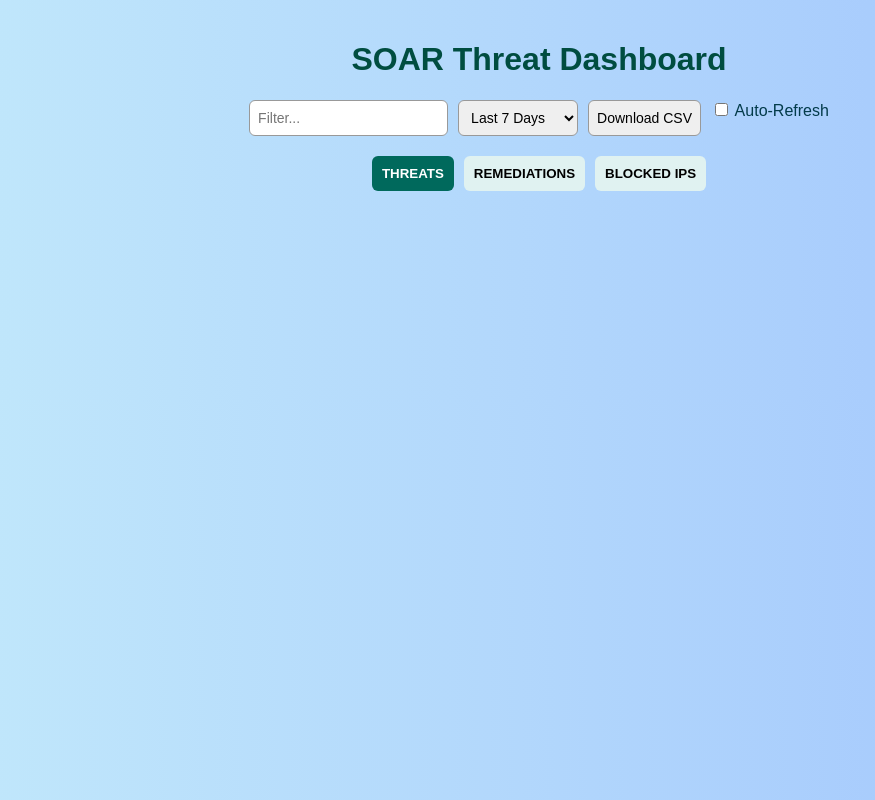
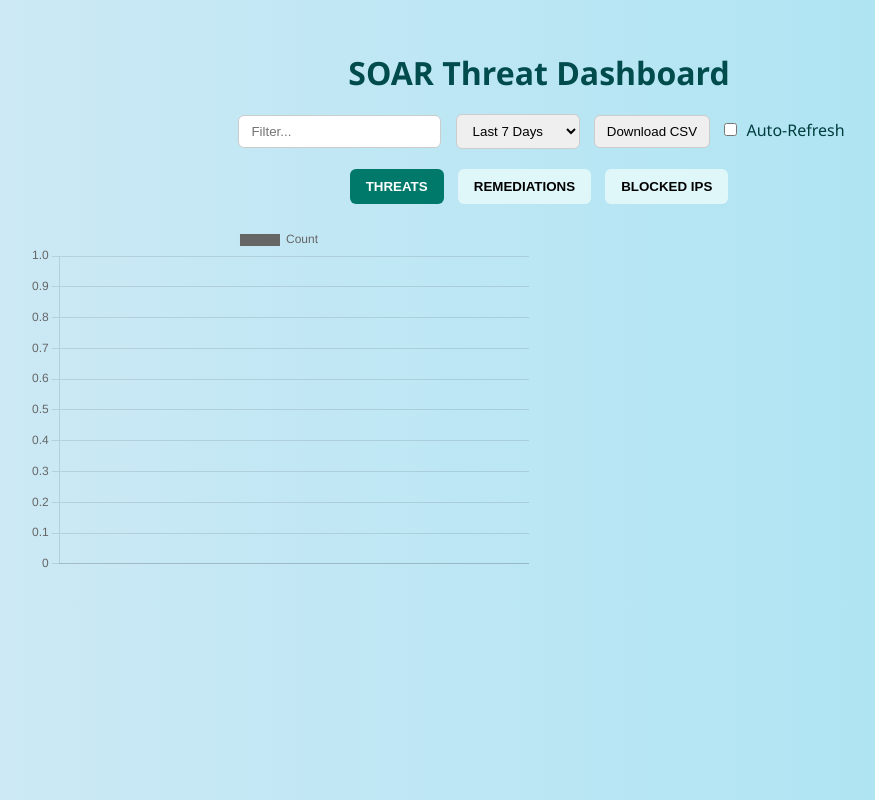
Before and after one commit to enweremo/soar-dashboard, a plain HTML site: page index.html in a window 1280 px wide. Both pictures are taken after a click on the button "THREATS". Shown: the whole page, without its empty margins (101-976 px from the left). Drawn offline with nearby package versions, Linux system fonts and the light colour scheme; no server answers.

Commit message:
Add files via upload

```diff
--- a/index.html
+++ b/index.html
@@ -4,35 +4,35 @@
   <meta charset="UTF-8" />
   <meta name="viewport" content="width=device-width, initial-scale=1.0"/>
   <title>SOAR Threat Dashboard</title>
-  <link rel="stylesheet" href="style.css" />
+  <link rel="stylesheet" href="style.css"/>
   <script src="https://cdn.jsdelivr.net/npm/chart.js"></script>
 </head>
 <body>
   <div class="container">
     <h1>SOAR Threat Dashboard</h1>
     <div class="controls">
-      <input type="text" id="search" placeholder="Filter..."/>
-      <select id="timeFilter">
+      <input type="text" id="filter" placeholder="Filter..."/>
+      <select id="timeRange">
         <option value="1">Today</option>
         <option value="7" selected>Last 7 Days</option>
         <option value="30">Last 30 Days</option>
       </select>
-      <button id="downloadCsv">Download CSV</button>
+      <button onclick="downloadCSV()">Download CSV</button>
       <label><input type="checkbox" id="autoRefresh"/> Auto-Refresh</label>
     </div>
-
     <div class="tabs">
-      <button class="tab-button active" data-tab="threats">THREATS</button>
-      <button class="tab-button" data-tab="remediations">REMEDIATIONS</button>
-      <button class="tab-button" data-tab="blocked">BLOCKED IPS</button>
+      <button class="tab-btn active" onclick="switchTab('threats')">THREATS</button>
+      <button class="tab-btn" onclick="switchTab('remediations')">REMEDIATIONS</button>
+      <button class="tab-btn" onclick="switchTab('blocked_ips')">BLOCKED IPS</button>
     </div>
-
-    <div class="chart-container">
-      <canvas id="barChart"></canvas>
-      <canvas id="pieChart"></canvas>
+    <div class="chart-section">
+      <div class="chart-container">
+        <canvas id="barChart"></canvas>
+      </div>
+      <div class="chart-container">
+        <canvas id="pieChart"></canvas>
+      </div>
     </div>
-
-    <div id="cards" class="card-container"></div>
   </div>
 
   <script src="script.js"></script>
--- a/script.js
+++ b/script.js
@@ -1,128 +1,111 @@
-const apiUrl = "https://q2wy1am2oj.execute-api.us-east-1.amazonaws.com/prod/data";
-let rawData = {};
+const API_URL = "https://q2wy1am2oj.execute-api.us-east-1.amazonaws.com/prod/data";
+let currentTab = "threats";
+let allData = {};
 
-document.addEventListener("DOMContentLoaded", () => {
-  document.getElementById("timeFilter").addEventListener("change", fetchAndRender);
-  document.getElementById("search").addEventListener("input", renderCards);
-  document.getElementById("downloadCsv").addEventListener("click", downloadCSV);
-  document.querySelectorAll(".tab-button").forEach(btn =>
-    btn.addEventListener("click", switchTab)
-  );
-  document.getElementById("autoRefresh").addEventListener("change", toggleAutoRefresh);
+const barChartCtx = document.getElementById("barChart").getContext("2d");
+const pieChartCtx = document.getElementById("pieChart").getContext("2d");
+let barChart, pieChart;
 
-  fetchAndRender();
-});
-
-let activeTab = "threats";
-let refreshInterval;
-
-function toggleAutoRefresh() {
-  if (document.getElementById("autoRefresh").checked) {
-    refreshInterval = setInterval(fetchAndRender, 60000);
-  } else {
-    clearInterval(refreshInterval);
-  }
+function switchTab(tab) {
+  currentTab = tab;
+  document.querySelectorAll(".tab-btn").forEach(btn => btn.classList.remove("active"));
+  document.querySelector(`.tab-btn[onclick*="${tab}"]`).classList.add("active");
+  updateCharts();
 }
 
-function switchTab(e) {
-  document.querySelectorAll(".tab-button").forEach(btn => btn.classList.remove("active"));
-  e.target.classList.add("active");
-  activeTab = e.target.dataset.tab;
-  renderCharts();
-  renderCards();
+function fetchData() {
+  const days = document.getElementById("timeRange").value;
+  fetch(`${API_URL}?days=${days}`)
+    .then(res => res.json())
+    .then(data => {
+      allData = data;
+      updateCharts();
+    });
 }
 
-function fetchAndRender() {
-  const days = document.getElementById("timeFilter").value;
-  fetch(`${apiUrl}?days=${days}`)
-    .then(res => res.json())
-    .then(data => {
-      rawData = data;
-      renderCharts();
-      renderCards();
-    })
-    .catch(err => console.error("Failed to load API:", err));
-}
+function updateCharts() {
+  const raw = allData[currentTab] || [];
+  const filter = document.getElementById("filter").value.toLowerCase();
+  const items = raw.filter(entry =>
+    Object.values(entry).some(value => String(value).toLowerCase().includes(filter))
+  );
 
-function renderCharts() {
-  const dataset = rawData[activeTab] || [];
+  const labelKey = currentTab === "threats" ? "ActionType" :
+                   currentTab === "remediations" ? "event_type" : "ip_address";
 
-  const labels = {};
-  dataset.forEach(item => {
-    const key = item.event_type || item.country || "Unknown";
-    labels[key] = (labels[key] || 0) + 1;
-  });
+  const counts = items.reduce((acc, item) => {
+    const key = item[labelKey] || "Unknown";
+    acc[key] = (acc[key] || 0) + 1;
+    return acc;
+  }, {});
 
-  const keys = Object.keys(labels);
-  const values = Object.values(labels);
+  const labels = Object.keys(counts);
+  const values = Object.values(counts);
 
-  const barCtx = document.getElementById("barChart").getContext("2d");
-  const pieCtx = document.getElementById("pieChart").getContext("2d");
+  const colors = labels.map((_, i) => `hsl(${i * 60 % 360}, 60%, 50%)`);
 
-  if (window.barChart) window.barChart.destroy();
-  if (window.pieChart) window.pieChart.destroy();
+  if (barChart) barChart.destroy();
+  if (pieChart) pieChart.destroy();
 
-  window.barChart = new Chart(barCtx, {
+  barChart = new Chart(barChartCtx, {
     type: "bar",
     data: {
-      labels: keys,
+      labels,
       datasets: [{
         label: "Count",
-        data: values
+        data: values,
+        backgroundColor: colors
       }]
+    },
+    options: {
+      responsive: true,
+      maintainAspectRatio: false
     }
   });
 
-  window.pieChart = new Chart(pieCtx, {
+  pieChart = new Chart(pieChartCtx, {
     type: "pie",
     data: {
-      labels: keys,
+      labels,
       datasets: [{
-        data: values
+        data: values,
+        backgroundColor: colors
       }]
+    },
+    options: {
+      responsive: true,
+      maintainAspectRatio: false
     }
   });
 }
 
-function renderCards() {
-  const container = document.getElementById("cards");
-  const search = document.getElementById("search").value.toLowerCase();
-  const dataset = rawData[activeTab] || [];
+function downloadCSV() {
+  const raw = allData[currentTab] || [];
+  if (raw.length === 0) return alert("No data to export.");
 
-  container.innerHTML = "";
+  const headers = Object.keys(raw[0]);
+  const rows = raw.map(row => headers.map(h => `"${row[h] || ""}"`).join(","));
 
-  dataset
-    .filter(item =>
-      Object.values(item).some(val =>
-        String(val).toLowerCase().includes(search)
-      )
-    )
-    .forEach(item => {
-      const card = document.createElement("div");
-      card.className = "card";
-      card.innerHTML = Object.entries(item)
-        .map(([k, v]) => `<strong>${k}:</strong> ${v}`)
-        .join("<br>");
-      container.appendChild(card);
-    });
+  const csv = [headers.join(","), ...rows].join("\n");
+  const blob = new Blob([csv], { type: "text/csv" });
+  const url = URL.createObjectURL(blob);
+  const link = document.createElement("a");
+
+  link.href = url;
+  link.download = `${currentTab}.csv`;
+  link.click();
+
+  URL.revokeObjectURL(url);
 }
 
-function downloadCSV() {
-  const dataset = rawData[activeTab] || [];
-  if (dataset.length === 0) return;
+document.getElementById("filter").addEventListener("input", updateCharts);
+document.getElementById("timeRange").addEventListener("change", fetchData);
+document.getElementById("autoRefresh").addEventListener("change", function () {
+  if (this.checked) {
+    window.refreshInterval = setInterval(fetchData, 60000);
+  } else {
+    clearInterval(window.refreshInterval);
+  }
+});
 
-  const keys = Object.keys(dataset[0]);
-  const csv = [
-    keys.join(","),
-    ...dataset.map(row => keys.map(k => JSON.stringify(row[k] || "")).join(","))
-  ].join("\n");
-
-  const blob = new Blob([csv], { type: "text/csv" });
-  const url = URL.createObjectURL(blob);
-  const a = document.createElement("a");
-
-  a.href = url;
-  a.download = `${activeTab}_export.csv`;
-  a.click();
-  URL.revokeObjectURL(url);
-}
+fetchData();
--- a/style.css
+++ b/style.css
@@ -1,82 +1,59 @@
 body {
-  font-family: Arial, sans-serif;
   margin: 0;
-  background: linear-gradient(to right, #c2e9fb, #a1c4fd);
-  color: #033b4a;
+  font-family: 'Segoe UI', Tahoma, Geneva, Verdana, sans-serif;
+  background: linear-gradient(to right, #cfe9f5, #a6e3f2);
+  color: #003e3e;
 }
 
 .container {
-  padding: 20px;
-  max-width: 1200px;
-  margin: auto;
+  padding: 30px;
+  text-align: center;
 }
 
 h1 {
-  text-align: center;
-  color: #004d40;
+  margin-bottom: 20px;
+  font-size: 2rem;
+  color: #004b4b;
 }
 
 .controls {
-  display: flex;
-  flex-wrap: wrap;
-  justify-content: center;
-  gap: 10px;
   margin-bottom: 20px;
 }
 
-.controls input, .controls select, .controls button {
-  padding: 8px;
-  font-size: 14px;
+input, select, button {
+  margin: 0 5px;
+  padding: 8px 12px;
   border-radius: 6px;
-  border: 1px solid #999;
+  border: 1px solid #ccc;
 }
 
 .tabs {
-  display: flex;
-  justify-content: center;
-  gap: 10px;
-  margin-bottom: 10px;
+  margin-bottom: 20px;
 }
 
-.tab-button {
-  padding: 10px;
+.tab-btn {
+  margin: 0 5px;
+  padding: 10px 16px;
+  border: none;
+  border-radius: 6px;
   font-weight: bold;
-  border-radius: 6px;
-  border: none;
-  background-color: #e0f2f1;
   cursor: pointer;
+  background-color: #e0f7fa;
 }
 
-.tab-button.active {
-  background-color: #00695c;
+.tab-btn.active {
+  background-color: #00796b;
   color: white;
 }
 
-.chart-container {
+.chart-section {
   display: flex;
-  justify-content: space-around;
+  justify-content: center;
   flex-wrap: wrap;
-  margin-bottom: 30px;
+  gap: 20px;
 }
 
-canvas {
-  max-width: 48%;
-  max-height: 400px;
+.chart-container {
+  width: 500px;
+  height: 350px;
 }
-
-.card-container {
-  display: flex;
-  flex-wrap: wrap;
-  gap: 10px;
-  justify-content: center;
-}
-
-.card {
-  background: white;
-  border-radius: 10px;
-  box-shadow: 0 2px 6px rgba(0,0,0,0.1);
-  padding: 15px;
-  max-width: 250px;
-  word-wrap: break-word;
-  font-size: 14px;
-}
```
